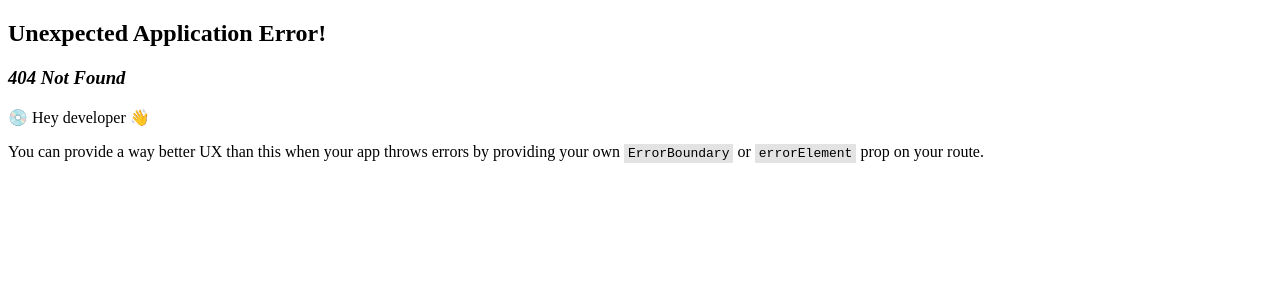
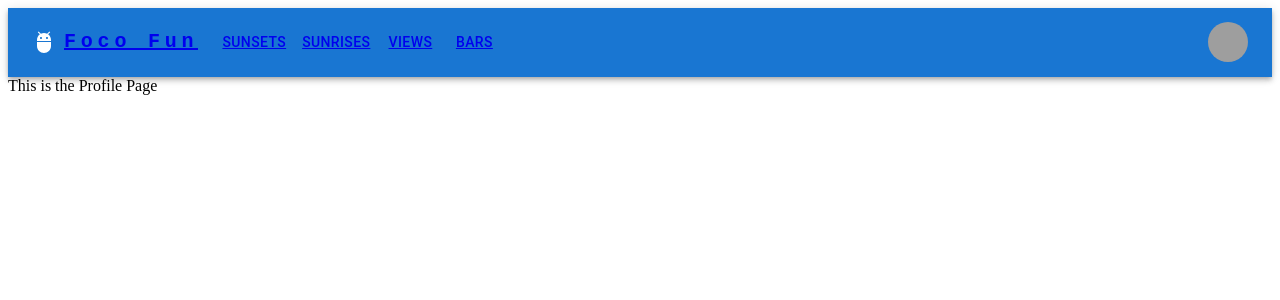
Before and after one commit to nfillip/fort-collins-top-todos, a React (Vite) app in the folder client/: page /profile in a window 1280 px wide. Before the commit this address had no page. Shown: the top 300 px of the page. Built offline with nearby package versions, Linux system fonts and the light colour scheme; grey boxes are pictures that could not be loaded.

Commit message:
modularized front end with material UI and react-dom

```diff
--- a/client/package.json
+++ b/client/package.json
@@ -13,6 +13,10 @@
     "@apollo/client": "^3.7.14",
     "@cloudinary/react": "^1.11.2",
     "@cloudinary/url-gen": "^1.12.0",
+    "@emotion/react": "^11.11.1",
+    "@emotion/styled": "^11.11.0",
+    "@mui/icons-material": "^5.14.18",
+    "@mui/material": "^5.14.18",
     "jwt-client": "^0.2.1",
     "jwt-decode": "^4.0.0",
     "react": "^18.2.0",
--- a/client/src/App.jsx
+++ b/client/src/App.jsx
@@ -6,6 +6,7 @@ import {
 } from "@apollo/client";
 import { setContext } from "@apollo/client/link/context";
 import { Outlet } from "react-router-dom";
+import Header from "./components/Header"
 
 const httpLink = createHttpLink({
 	uri: "/graphql",
@@ -32,6 +33,7 @@ const client = new ApolloClient({
 export default function App() {
 	return (
 		<ApolloProvider client={client}>
+			<Header></Header>
 				<Outlet />
 		</ApolloProvider>
 	);
--- /dev/null
+++ b/client/src/components/Header.jsx
@@ -0,0 +1,218 @@
+import { Link } from "react-router-dom";
+
+// export default function Header() {
+// 	return (
+// 		<header
+// 			className="flex flex-row items-center justify-center md:justify-between p-4 sticky top-0 min-w-full bg-secondary text-primary-content rounded-b-xl z-10"
+// 			style={{ borderBottom: "3px solid #000", borderRadius: "0 0 10px 10px" }}
+// 		>
+// 			<Link to="/">
+// 				FoCo Fun
+// 			</Link>
+// 			<div className="hidden md:inline max-w-xl">{children}</div>
+// 		</header>
+// 	);
+// }
+
+import * as React from 'react';
+import AppBar from '@mui/material/AppBar';
+import Box from '@mui/material/Box';
+import Toolbar from '@mui/material/Toolbar';
+import IconButton from '@mui/material/IconButton';
+import Typography from '@mui/material/Typography';
+import Menu from '@mui/material/Menu';
+import MenuIcon from '@mui/icons-material/Menu';
+import Container from '@mui/material/Container';
+import Avatar from '@mui/material/Avatar';
+import Button from '@mui/material/Button';
+import Tooltip from '@mui/material/Tooltip';
+import MenuItem from '@mui/material/MenuItem';
+import AdbIcon from '@mui/icons-material/Adb';
+import NavDropDown from "./NavItems";
+
+const pages = ['Products', 'Pricing', 'Blog'];
+const settings = ['Profile', 'Account', 'Dashboard', 'Logout'];
+
+function Header() {
+  const [anchorElNav, setAnchorElNav] = React.useState(null);
+  const [anchorElUser, setAnchorElUser] = React.useState(null);
+
+  const handleOpenNavMenu = (event) => {
+    setAnchorElNav(event.currentTarget);
+  };
+  const handleOpenUserMenu = (event) => {
+    setAnchorElUser(event.currentTarget);
+  };
+
+  const handleCloseNavMenu = () => {
+    setAnchorElNav(null);
+  };
+
+  const handleCloseUserMenu = () => {
+    setAnchorElUser(null);
+  };
+
+  return (
+    <AppBar position="static">
+      <Container maxWidth="xl">
+        <Toolbar disableGutters>
+          <AdbIcon sx={{ display: { xs: 'none', md: 'flex' }, mr: 1 }} />
+          <Typography
+            variant="h6"
+            noWrap
+            component="a"
+            href="#app-bar-with-responsive-menu"
+            sx={{
+              mr: 2,
+              display: { xs: 'none', md: 'flex' },
+              fontFamily: 'monospace',
+              fontWeight: 700,
+              letterSpacing: '.3rem',
+              color: 'inherit',
+              textDecoration: 'none',
+            }}
+          >
+            <Link to="/">Foco Fun</Link>
+          </Typography>
+
+          <Box sx={{ flexGrow: 1, display: { xs: 'flex', md: 'none' } }}>
+            <IconButton
+              size="large"
+              aria-label="account of current user"
+              aria-controls="menu-appbar"
+              aria-haspopup="true"
+              onClick={handleOpenNavMenu}
+              color="inherit"
+            >
+              <MenuIcon />
+            </IconButton>
+            <Menu
+              id="menu-appbar"
+              anchorEl={anchorElNav}
+              anchorOrigin={{
+                vertical: 'bottom',
+                horizontal: 'left',
+              }}
+              keepMounted
+              transformOrigin={{
+                vertical: 'top',
+                horizontal: 'left',
+              }}
+              open={Boolean(anchorElNav)}
+              onClose={handleCloseNavMenu}
+              sx={{
+                display: { xs: 'block', md: 'none' },
+              }}
+            >
+                 <MenuItem key = "home"onClick={handleCloseNavMenu}>
+                    <Typography textAlign="center">
+                        <Link to="/">Best Sunset Spots</Link>
+                    </Typography>
+                    </MenuItem>
+                    <MenuItem key = "sunset" onClick={handleCloseNavMenu}>
+                    <Typography textAlign="center">
+                    <Link to="/">Best Sunrise Spots</Link>
+                    </Typography>
+                    </MenuItem>
+                    <MenuItem key = "sunrise" onClick={handleCloseNavMenu}>
+                    <Typography textAlign="center">
+                    <Link to="/">Best Views</Link>
+                    </Typography>
+                    </MenuItem>
+                    <MenuItem key = "bars" onClick={handleCloseNavMenu}>
+                    <Typography textAlign="center">
+                    <Link to="/">Best Bars</Link>
+                    </Typography>
+                </MenuItem>
+            </Menu>
+          </Box>
+          <AdbIcon sx={{ display: { xs: 'flex', md: 'none' }, mr: 1 }} />
+          <Typography
+            variant="h5"
+            noWrap
+            component="a"
+            href="#app-bar-with-responsive-menu"
+            sx={{
+              mr: 2,
+              display: { xs: 'flex', md: 'none' },
+              flexGrow: 1,
+              fontFamily: 'monospace',
+              fontWeight: 700,
+              letterSpacing: '.3rem',
+              color: 'inherit',
+              textDecoration: 'none',
+            }}
+          >
+            <Link to="/">Foco Fun</Link>
+          </Typography>
+          <Box sx={{ flexGrow: 1, display: { xs: 'none', md: 'flex' } }}>
+              <Button
+                key= "sunsets"
+                onClick={handleCloseNavMenu}
+                sx={{ my: 2, color: 'white', display: 'block' }}
+              >
+                <Link to="/sunset">Sunsets</Link>
+              </Button>
+              <Button
+                key= "sunrises"
+                onClick={handleCloseNavMenu}
+                sx={{ my: 2, color: 'white', display: 'block' }}
+              >
+                <Link to="/">Sunrises</Link>
+              </Button>
+              <Button
+                key= "views"
+                onClick={handleCloseNavMenu}
+                sx={{ my: 2, color: 'white', display: 'block' }}
+              >
+                <Link to="/">Views</Link>
+              </Button>
+              <Button
+                key= "bars"
+                onClick={handleCloseNavMenu}
+                sx={{ my: 2, color: 'white', display: 'block' }}
+              >
+
+                <Link to="/">Bars</Link>
+              </Button>
+
+          </Box>
+
+          <Box sx={{ flexGrow: 0 }}>
+            <Tooltip title="Open settings">
+              <IconButton onClick={handleOpenUserMenu} sx={{ p: 0 }}>
+                <Avatar alt="Remy Sharp" src="/static/images/avatar/2.jpg" />
+              </IconButton>
+            </Tooltip>
+            <Menu
+              sx={{ mt: '45px' }}
+              id="menu-appbar"
+              anchorEl={anchorElUser}
+              anchorOrigin={{
+                vertical: 'top',
+                horizontal: 'right',
+              }}
+              keepMounted
+              transformOrigin={{
+                vertical: 'top',
+                horizontal: 'right',
+              }}
+              open={Boolean(anchorElUser)}
+              onClose={handleCloseUserMenu}
+            >
+                <MenuItem key="profile" onClick={handleCloseUserMenu}>
+                  <Typography textAlign="center">
+                  <Link to="/profile">Profile</Link>
+                </Typography>
+                </MenuItem>
+                <MenuItem key = "logout" onClick = {handleCloseUserMenu}>
+                <Typography textAlign="center">Logout</Typography>
+                </MenuItem>
+            </Menu>
+          </Box>
+        </Toolbar>
+      </Container>
+    </AppBar>
+  );
+}
+export default Header;
--- /dev/null
+++ b/client/src/components/NavItems.jsx
@@ -0,0 +1,40 @@
+import * as React from 'react';
+import AppBar from '@mui/material/AppBar';
+import Box from '@mui/material/Box';
+import Toolbar from '@mui/material/Toolbar';
+import IconButton from '@mui/material/IconButton';
+import Typography from '@mui/material/Typography';
+import Menu from '@mui/material/Menu';
+import MenuIcon from '@mui/icons-material/Menu';
+import Container from '@mui/material/Container';
+import Avatar from '@mui/material/Avatar';
+import Button from '@mui/material/Button';
+import Tooltip from '@mui/material/Tooltip';
+import MenuItem from '@mui/material/MenuItem';
+import AdbIcon from '@mui/icons-material/Adb';
+import { Link } from "react-router-dom";
+
+export default function NavDropDown() {
+    <>
+    <MenuItem>
+      <Typography textAlign="center">
+        <Link to="/">Best Sunset Spots</Link>
+      </Typography>
+    </MenuItem>
+    <MenuItem>
+    <Typography textAlign="center">
+      <Link to="/">Best Sunrise Spots</Link>
+    </Typography>
+    </MenuItem>
+    <MenuItem>
+    <Typography textAlign="center">
+      <Link to="/">Best Views</Link>
+    </Typography>
+    </MenuItem>
+    <MenuItem>
+    <Typography textAlign="center">
+      <Link to="/">Best Bars</Link>
+    </Typography>
+    </MenuItem>
+    </>
+}
--- a/client/src/pages/Home.jsx
+++ b/client/src/pages/Home.jsx
@@ -1,8 +1,11 @@
 import React, { useState } from "react";
-
+import Button from '@mui/material/Button';
 export default function LandingPage() {
 
     return (
+        <>
         <div>This is the Home Page</div>
+        <Button variant="contained">Hello world</Button>
+        </>
     )
 }
--- /dev/null
+++ b/client/src/pages/Profile.jsx
@@ -0,0 +1,8 @@
+import React, { useState } from "react";
+
+export default function Profile() {
+
+    return (
+        <div>This is the Profile Page</div>
+    )
+}
--- a/client/src/pages/Sunset.jsx
+++ b/client/src/pages/Sunset.jsx
@@ -1,6 +1,6 @@
 import React, { useState } from "react";
 
-export default function LandingPage() {
+export default function Sunset() {
 
     return (
         <div>This is the Sunset Page</div>
```
Also changed, not shown: client/src/main.jsx (+6 -1 lines), 1 other file (tests, documents, lock files or other folders).
